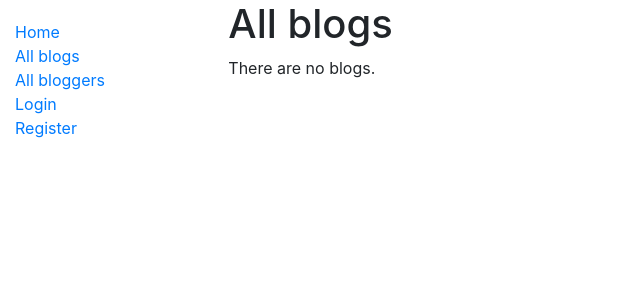
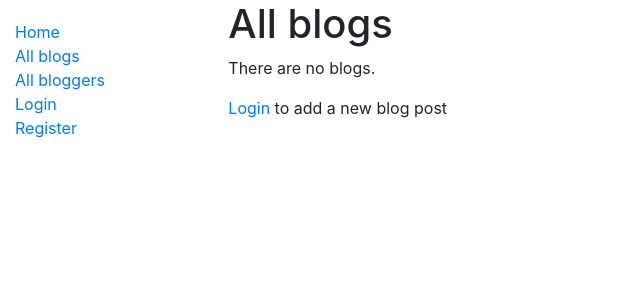
Before and after one commit to redjonzaci/rzblog, a Django app: page /blog/blogs/ in a window 1280 px wide. Shown: the top 300 px of the page, without its empty margins (0-640 px from the left). Run offline with Django 3.2, Linux system fonts and the light colour scheme; data that the repository does not hold is empty.

Commit message:
Added posting (with images) from the site

```diff
--- a/blog/templates/blog/blog_detail.html
+++ b/blog/templates/blog/blog_detail.html
@@ -2,6 +2,9 @@
 
 {% block content %}
   <h1>{{ blog.title }}</h1>
+  {% if blog.header_image %}
+    <img src="{{ blog.header_image.url }}">
+  {% endif %}
   <p><strong>Post date</strong> {{ blog.post_date }}</p>
   <p><strong>Author:</strong> <a href="{% url 'blogs-by-author' blog.author.pk %}">{{ blog.author }}</a></p>
   <p><strong>Description:</strong></p>
--- a/blog/templates/blog/blog_list.html
+++ b/blog/templates/blog/blog_list.html
@@ -18,4 +18,10 @@
   {% else %}
     <p>There are no blogs.</p>
   {% endif %}
+  {% if user.is_authenticated %}
+    <a href="{% url 'add_post' %}">Add a new blog post</a></p>
+  {% else %}
+    <p><a href="{% url 'login'%}?next={{request.path}}">Login</a>
+      to add a new blog post</p>
+  {% endif %}
 {% endblock %}
--- a/blog/urls.py
+++ b/blog/urls.py
@@ -27,4 +27,8 @@ urlpatterns = [
         'blog/<int:pk>/comment/',
         views.BlogCommentCreate.as_view(),
         name='blog_comment'),
+    path(
+        'blog/add_post/',
+        views.BlogPostCreate.as_view(),
+        name='add_post'),
 ]
--- a/blog/views.py
+++ b/blog/views.py
@@ -1,10 +1,11 @@
 from django.contrib.auth.mixins import LoginRequiredMixin
-from django.contrib.auth.models import User
+from django.http import HttpResponseRedirect
 from django.shortcuts import get_object_or_404, render
 from django.urls import reverse
 from django.views import generic
 from django.views.generic.edit import CreateView
 
+from .forms import CreateForm
 from .models import Blog, BlogComment, Blogger
 
 
@@ -48,7 +49,9 @@ class BlogListByAuthorView(generic.ListView):
     template_name = 'blog/blog_list_by_author.html'
 
     def get_queryset(self):
-        """Return list of Blog objects by Blogger (author id specified in URL)"""
+        """
+        Return list of Blog objects by Blogger (author id specified in URL)
+        """
         id = self.kwargs['pk']
         target_blogger = get_object_or_404(Blogger, pk=id)
         return Blog.objects.filter(author=target_blogger)
@@ -80,7 +83,8 @@ class BlogCommentCreate(LoginRequiredMixin, CreateView):
 
     def form_valid(self, form):
         """
-        Add author and associated blog to form data before setting it as valid (so it is saved to model)
+        Add author and associated blog to form data
+        before setting it as valid (so it is saved to model)
         """
         # Add logged-in user as author of comment
         form.instance.author = self.request.user
@@ -94,3 +98,22 @@ class BlogCommentCreate(LoginRequiredMixin, CreateView):
         After posting comment return to associated blog.
         """
         return reverse('blog-detail', kwargs={'pk': self.kwargs['pk'], })
+
+
+class BlogPostCreate(LoginRequiredMixin, CreateView):
+    """Form for adding a blog post. Requires login. """
+    model = Blog
+    form_class = CreateForm
+    template_name = "blog/add_post.html"
+
+    def form_valid(self, form):
+        blog = form.save(commit=False)
+        blog.author = Blogger.objects.get(user=self.request.user)
+        blog.save()
+        return HttpResponseRedirect(self.get_success_url())
+
+    def get_success_url(self):
+        """
+        After posting comment return to associated blog.
+        """
+        return reverse('blogs')
--- a/diyblog/settings.py
+++ b/diyblog/settings.py
@@ -121,6 +121,12 @@ USE_TZ = True
 # https://docs.djangoproject.com/en/2.2/howto/static-files/
 
 STATIC_URL = '/static/'
+MEDIA_URL = '/media/'
+
+MEDIA_ROOT = os.path.join(BASE_DIR, 'media')
+STATICFILES_DIRS = (
+    os.path.join(BASE_DIR, 'static'),
+)
 
 LOGIN_REDIRECT_URL = '/'
 
--- a/diyblog/urls.py
+++ b/diyblog/urls.py
@@ -13,6 +13,8 @@ Including another URLconf
     1. Import the include() function: from django.urls import include, path
     2. Add a URL to urlpatterns:  path('blog/', include('blog.urls'))
 """
+from django.conf import settings
+from django.conf.urls.static import static
 from django.contrib import admin
 # Used include() to add paths from the blog app
 from django.urls import include, path
@@ -25,4 +27,4 @@ urlpatterns = [
     path('', RedirectView.as_view(url='blog/', permanent=True)),
     path('accounts/', include('django.contrib.auth.urls')),
     path('', include('registration.urls'))
-]
+] + static(settings.MEDIA_URL, document_root=settings.MEDIA_ROOT)
```
Also changed, not shown: blog/forms.py (added, +10 -0 lines), blog/templates/blog/add_post.html (added, +13 -0 lines), 1 other file.
